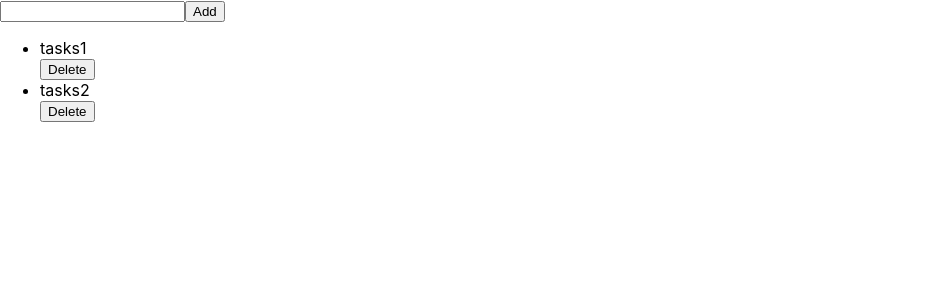
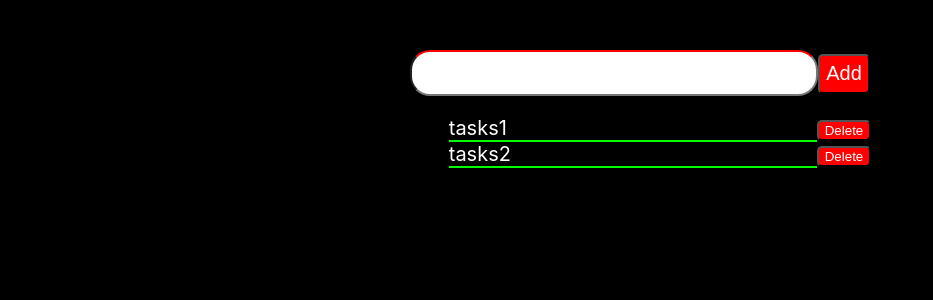
Before and after one commit to emre15900/TodoApp, a React (Create React App) app: page / in a window 1280 px wide. Shown: the top 300 px of the page, without its empty margins (0-933 px from the left). Built offline with nearby package versions, Linux system fonts and the light colour scheme.

Commit message:
v2.1 Still Add

```diff
--- a/src/App.css
+++ b/src/App.css
@@ -1,34 +1,39 @@
-.App-logo {
-  height: 40vmin;
-  pointer-events: none;
+.App{
+  text-align: center;
+  margin: auto;
+  margin-top: 50px;
+  width: 500px;
 }
-
-@media (prefers-reduced-motion: no-preference) {
-  .App-logo {
-    animation: App-logo-spin infinite 20s linear;
-  }
+form{
+  width: 100%;
 }
-
-.App-header {
-  background-color: #282c34;
-  min-height: 100vh;
-  display: flex;
-  flex-direction: column;
-  align-items: center;
-  justify-content: center;
-  font-size: calc(10px + 2vmin);
+form input{
+  width: 80%;
+  line-height: 40px;
+  border-top: 2px solid red;
+  border-radius: 20px;
+  outline-style: none;
+  font-size: 20px;
+}
+button{
+  background-color: red;
   color: white;
+  outline: none;
+  border-radius: 5px;
 }
-
-.App-link {
-  color: #61dafb;
+form button{
+  height: 40px;
+  font-size: 20px;
 }
-
-@keyframes App-logo-spin {
-  from {
-    transform: rotate(0deg);
-  }
-  to {
-    transform: rotate(360deg);
-  }
+ul{
+  margin: auto;
+  margin-top: 20px;
 }
+ul li{
+  display: inline-block;
+  width: 80%;
+  font-size: 20px;
+  color: white;
+  border-bottom: 2px solid lime;
+  text-align: left;
+}
--- a/src/Components/TodoApp.js
+++ b/src/Components/TodoApp.js
@@ -16,7 +16,7 @@ export default class TodoApp extends Component {
             alert("No Task!")
         }
         else if(this.state.tasks.find(tasks=>tasks.name === newInput)){
-            alert("You have to this Task!")
+            alert("You have this Task!")
         }
         else{
             const newTask = {
--- a/src/index.css
+++ b/src/index.css
@@ -5,6 +5,7 @@ body {
     sans-serif;
   -webkit-font-smoothing: antialiased;
   -moz-osx-font-smoothing: grayscale;
+  background-color: black;
 }
 
 code {
```
